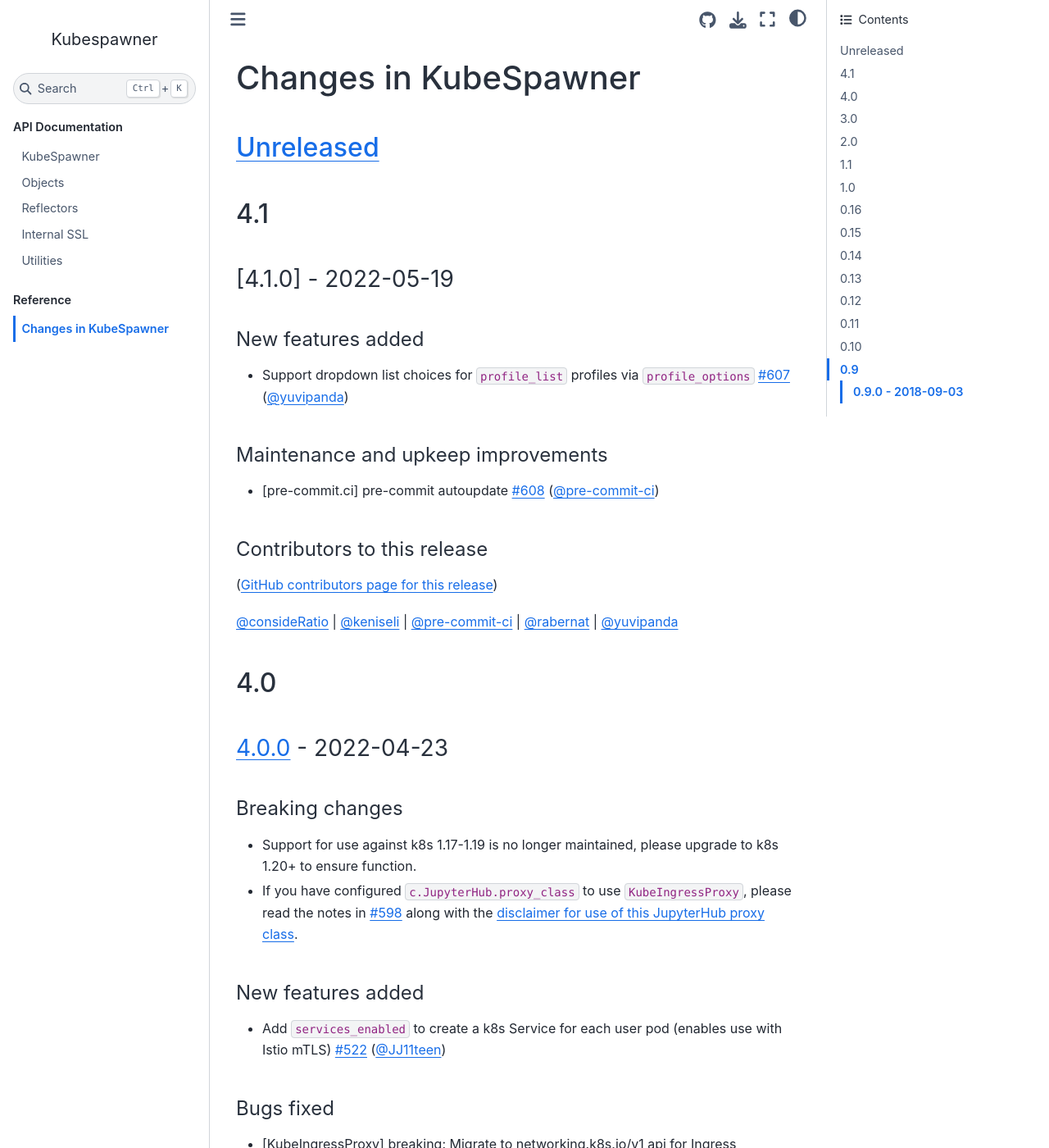
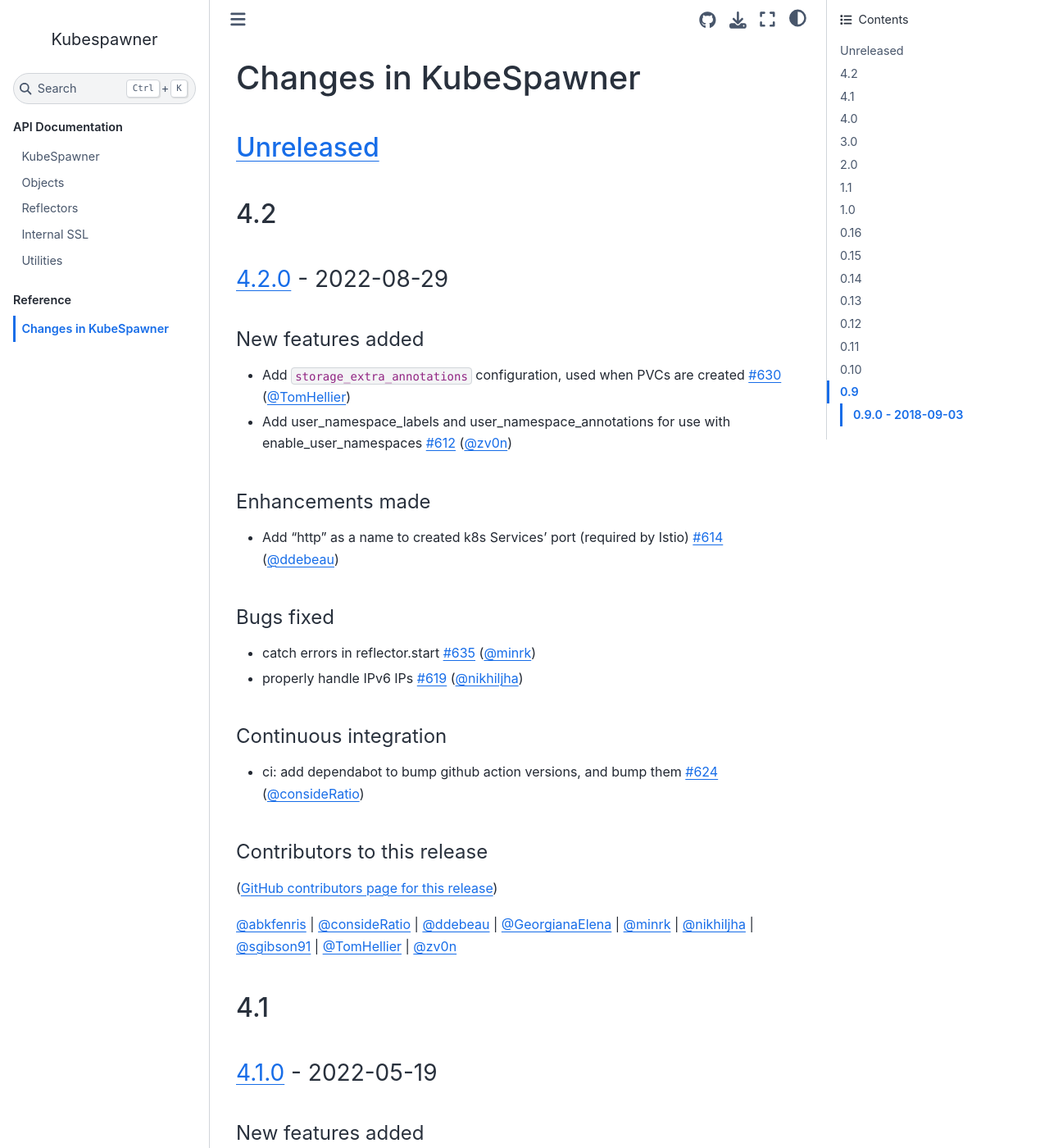
Before and after one commit to jupyterhub/kubespawner, a Sphinx documentation site: the page built from docs/source/changelog.md, in a window 1280 px wide and 1400 px high. Shown: the whole window at 82% size. Built offline with Sphinx 7.4.7 and the Sphinx Book theme 1.1.4, drawn with Linux system fonts in a browser that asks for light colours.

Commit message:
Add changelog for 4.2.0

```diff
--- a/docs/source/changelog.md
+++ b/docs/source/changelog.md
@@ -3,6 +3,34 @@
 <!-- PR summaries generated using github-activity CLI, see RELEASE.md for details -->
 
 ## [Unreleased]
+
+## 4.2
+
+### [4.2.0] - 2022-08-29
+
+#### New features added
+
+- Add `storage_extra_annotations` configuration, used when PVCs are created [#630](https://github.com/jupyterhub/kubespawner/pull/630) ([@TomHellier](https://github.com/TomHellier))
+- Add user_namespace_labels and user_namespace_annotations for use with enable_user_namespaces [#612](https://github.com/jupyterhub/kubespawner/pull/612) ([@zv0n](https://github.com/zv0n))
+
+#### Enhancements made
+
+- Add "http" as a name to created k8s Services' port (required by Istio) [#614](https://github.com/jupyterhub/kubespawner/pull/614) ([@ddebeau](https://github.com/ddebeau))
+
+#### Bugs fixed
+
+- catch errors in reflector.start [#635](https://github.com/jupyterhub/kubespawner/pull/635) ([@minrk](https://github.com/minrk))
+- properly handle IPv6 IPs [#619](https://github.com/jupyterhub/kubespawner/pull/619) ([@nikhiljha](https://github.com/nikhiljha))
+
+#### Continuous integration
+
+- ci: add dependabot to bump github action versions, and bump them [#624](https://github.com/jupyterhub/kubespawner/pull/624) ([@consideRatio](https://github.com/consideRatio))
+
+#### Contributors to this release
+
+([GitHub contributors page for this release](https://github.com/jupyterhub/kubespawner/graphs/contributors?from=2022-05-19&to=2022-08-29&type=c))
+
+[@abkfenris](https://github.com/search?q=repo%3Ajupyterhub%2Fkubespawner+involves%3Aabkfenris+updated%3A2022-05-19..2022-08-29&type=Issues) | [@consideRatio](https://github.com/search?q=repo%3Ajupyterhub%2Fkubespawner+involves%3AconsideRatio+updated%3A2022-05-19..2022-08-29&type=Issues) | [@ddebeau](https://github.com/search?q=repo%3Ajupyterhub%2Fkubespawner+involves%3Addebeau+updated%3A2022-05-19..2022-08-29&type=Issues) | [@GeorgianaElena](https://github.com/search?q=repo%3Ajupyterhub%2Fkubespawner+involves%3AGeorgianaElena+updated%3A2022-05-19..2022-08-29&type=Issues) | [@minrk](https://github.com/search?q=repo%3Ajupyterhub%2Fkubespawner+involves%3Aminrk+updated%3A2022-05-19..2022-08-29&type=Issues) | [@nikhiljha](https://github.com/search?q=repo%3Ajupyterhub%2Fkubespawner+involves%3Anikhiljha+updated%3A2022-05-19..2022-08-29&type=Issues) | [@sgibson91](https://github.com/search?q=repo%3Ajupyterhub%2Fkubespawner+involves%3Asgibson91+updated%3A2022-05-19..2022-08-29&type=Issues) | [@TomHellier](https://github.com/search?q=repo%3Ajupyterhub%2Fkubespawner+involves%3ATomHellier+updated%3A2022-05-19..2022-08-29&type=Issues) | [@zv0n](https://github.com/search?q=repo%3Ajupyterhub%2Fkubespawner+involves%3Azv0n+updated%3A2022-05-19..2022-08-29&type=Issues)
 
 ## 4.1
 
@@ -557,7 +585,9 @@
 - Update Kubernetes Python client to 6.0 (supporting Kubernetes 1.10 APIs)
 - Numerous bugfixes
 
-[unreleased]: https://github.com/jupyterhub/kubespawner/compare/4.0.0...HEAD
+[unreleased]: https://github.com/jupyterhub/kubespawner/compare/4.2.0...HEAD
+[4.2.0]: https://github.com/jupyterhub/kubespawner/compare/4.1.0...4.2.0
+[4.1.0]: https://github.com/jupyterhub/kubespawner/compare/4.0.0...4.1.0
 [4.0.0]: https://github.com/jupyterhub/kubespawner/compare/3.0.2...4.0.0
 [3.0.2]: https://github.com/jupyterhub/kubespawner/compare/3.0.1...3.0.2
 [3.0.1]: https://github.com/jupyterhub/kubespawner/compare/3.0.0...3.0.1
```
